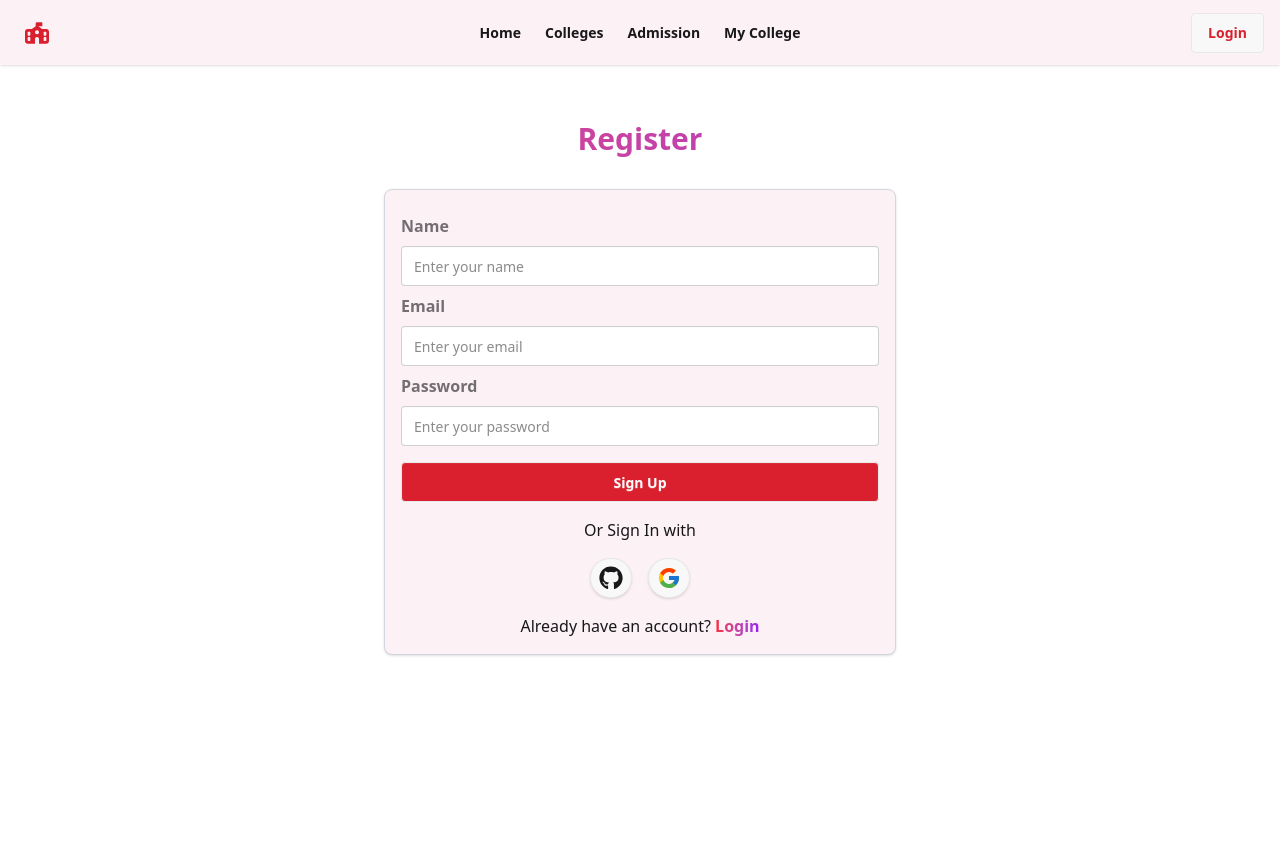
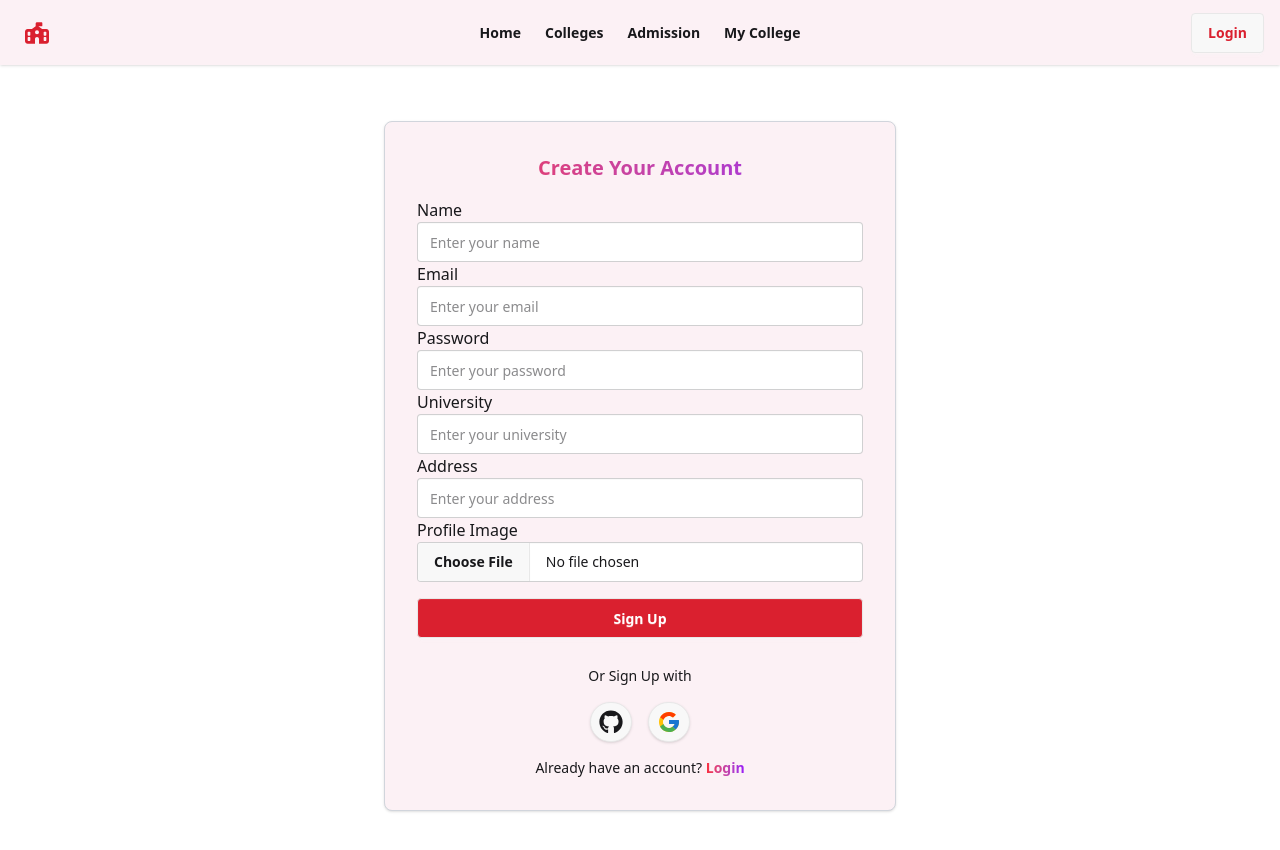
Before and after one commit to abdulmazidakash/f-next-js-college-booking, a Next.js app: page /register in a window 1280 px wide. Shown: the top 850 px of the page. Before the commit the page ends 800 px from the top, so only its background shows below. Built offline with nearby package versions, Linux system fonts and the light colour scheme; no server answers.

Commit message:
register and login page edit

```diff
--- a/src/app/login/components/LoginForm.jsx
+++ b/src/app/login/components/LoginForm.jsx
@@ -40,27 +40,30 @@ export default function LoginForm() {
 	}
   };
   return (
-    <form onSubmit={handleSubmit} className="w-full max-w-lg bg-section-bg rounded-lg shadow p-4 space-y-4 border border-gray-300">
+    <form
+    onSubmit={handleSubmit}
+    className="w-full max-w-lg  p-6 sm:p-8 bg-section-bg rounded-lg shadow  space-y-4 border border-gray-300">
+          <h2 className="text-xl bg-gradient-to-r from-red-500 to-purple-600 bg-clip-text text-transparent font-bold text-center mb-4">Login Your Account</h2>
+     {/* Email */}
       <label className="form-control w-full">
-        <div className="label w-full">
-          <span className="label-text  font-bold my-2">Email</span>
-        </div>
+        <span className="label-text font-medium mb-1">Email</span>
         <input
-          type="text"
+          type="email"
           name="email"
-          placeholder="Type here"
+          placeholder="Enter your email"
           className="input input-bordered w-full"
+          required
         />
       </label>
+      {/* Password */}
       <label className="form-control w-full">
-        <div className="label w-full">
-          <span className="label-text font-bold my-2">Password</span>
-        </div>
+        <span className="label-text font-medium mb-1">Password</span>
         <input
           type="password"
           name="password"
-          placeholder="Type here"
+          placeholder="Enter your password"
           className="input input-bordered w-full"
+          required
         />
       </label>
       <button className="w-full btn  bg-button-bg mt-4 text-white hover:bg-white hover:text-black font-bold">
--- a/src/app/login/page.jsx
+++ b/src/app/login/page.jsx
@@ -3,7 +3,6 @@ import LoginForm from "./components/LoginForm";
 export default function LoginPage() {
   return (
     <>
-      <h1 className="text-3xl text-center my-8 bg-gradient-to-r from-red-500 to-purple-600 bg-clip-text text-transparent font-bold">Login</h1>
       <section className="container mx-auto">
 
         {/* Right Section */}
--- a/src/app/register/components/RegisterForm.jsx
+++ b/src/app/register/components/RegisterForm.jsx
@@ -1,51 +1,77 @@
 "use client";
 import Link from "next/link";
+import { useState } from "react";
 import { registerUser } from "@/app/actions/auth/registerUser";
 import SocialLogin from "@/app/login/components/SocialLogin";
+import { useRouter } from "next/navigation";
 
 export default function RegisterForm() {
-
+  const router = useRouter();
+  const [isSubmitting, setIsSubmitting] = useState(false);
 
   const handleSubmit = async (e) => {
     e.preventDefault();
+    setIsSubmitting(true);
 
     const form = e.target;
     const name = form.name.value;
     const email = form.email.value;
     const password = form.password.value;
+    const university = form.university.value;
+    const address = form.address.value;
+    const imageFile = form.image.files[0];
 
-    const payload = { name, email, password };
+    let imageBase64 = "";
 
+    if (imageFile) {
+      const reader = new FileReader();
+      reader.onloadend = async () => {
+        imageBase64 = reader.result;
+
+        await submitData({ name, email, password, university, address, image: imageBase64 }, form);
+      };
+      reader.readAsDataURL(imageFile);
+    } else {
+      await submitData({ name, email, password, university, address, image: "" }, form);
+    }
+  };
+
+  const submitData = async (payload, form) => {
     const response = await registerUser(payload);
-	console.log('register response', response);
+    console.log("register response", response);
+    setIsSubmitting(false);
 
-    if (response.acknowledged === true) {
-      alert("Registration successful! ✅", { position: "top-center" });
-      form.reset(); // Clear the form
+    if (response?.acknowledged === true) {
+      alert("✅ Registration successful!");
+      router.push('/');
+      form.reset();
     } else {
-      alert(response.message || "Registration failed ❌", { position: "top-center" });
+      alert(response?.message || "❌ Registration failed");
     }
   };
 
   return (
-    <form onSubmit={handleSubmit} className="w-full max-w-lg bg-section-bg rounded-lg shadow p-4 space-y-4 border border-gray-300">
+    <form
+      onSubmit={handleSubmit}
+      className="w-full max-w-lg  p-6 sm:p-8 bg-section-bg rounded-lg shadow  space-y-4 border border-gray-300"
+    >
+      <h2 className="text-xl bg-gradient-to-r from-red-500 to-purple-600 bg-clip-text text-transparent font-bold text-center mb-4">Create Your Account</h2>
+
+      {/* Name */}
       <label className="form-control w-full">
-        <div className="label w-full">
-          <span className="label-text font-bold my-2">Name</span>
-        </div>
+        <span className="label-text font-medium mb-1">Name</span>
         <input
           type="text"
+          name="name"
           placeholder="Enter your name"
           className="input input-bordered w-full"
-          name="name"
           required
         />
       </label>
 
+      {/* Email */}
       <label className="form-control w-full">
-        <div className="label w-full">
-          <span className="label-text font-bold my-2">Email</span>
-        </div>
+        <span className="label-text font-medium mb-1">Email</span>
         <input
           type="email"
           name="email"
@@ -55,10 +81,9 @@ export default function RegisterForm() {
         />
       </label>
 
+      {/* Password */}
       <label className="form-control w-full">
-        <div className="label w-full">
-          <span className="label-text font-bold my-2">Password</span>
-        </div>
+        <span className="label-text font-medium mb-1">Password</span>
         <input
           type="password"
           name="password"
@@ -68,16 +93,61 @@ export default function RegisterForm() {
         />
       </label>
 
-      {/* <button type="submit" className="w-full h-12 bg-orange-500 text-white font-bold">
+      {/* University */}
+      <label className="form-control w-full">
+        <span className="label-text font-medium mb-1">University</span>
+        <input
+          type="text"
+          name="university"
+          placeholder="Enter your university"
+          className="input input-bordered w-full"
+          required
+        />
+      </label>
 
-      </button> */}
-	  <button className="w-full btn  bg-button-bg mt-4 text-white hover:bg-white hover:text-black font-bold"> Sign Up</button>
+      {/* Address */}
+      <label className="form-control w-full">
+        <span className="label-text font-medium mb-1">Address</span>
+        <input
+          type="text"
+          name="address"
+          placeholder="Enter your address"
+          className="input input-bordered w-full"
+          required
+        />
+      </label>
 
-      <p className="text-center">Or Sign In with</p>
+      {/* Image Upload */}
+      <label className="form-control w-full">
+        <span className="label-text font-medium mb-1">Profile Image</span>
+        <input
+          type="file"
+          name="image"
+          accept="image/*"
+          className="file-input file-input-bordered w-full"
+        />
+      </label>
+
+      {/* Submit Button */}
+      <button
+        type="submit"
+        disabled={isSubmitting}
+        className="w-full btn  bg-button-bg mt-4 text-white hover:bg-white hover:text-black font-bold"
+      >
+        {isSubmitting ? "Signing Up..." : "Sign Up"}
+      </button>
+
+      {/* Social Login */}
+      <p className="text-center text-sm mt-3">Or Sign Up with</p>
       <SocialLogin />
-      <p className="text-center">
+
+      {/* Already have account */}
+      <p className="text-center mt-4 text-sm">
         Already have an account?{" "}
-        <Link href="/login" className="bg-gradient-to-r from-red-500 to-purple-600 bg-clip-text text-transparent font-bold">
+        <Link
+          href="/login"
+          className="bg-gradient-to-r from-red-500 to-purple-600 bg-clip-text text-transparent font-bold"
+        >
           Login
         </Link>
       </p>
--- a/src/app/register/page.jsx
+++ b/src/app/register/page.jsx
@@ -4,7 +4,7 @@ import RegisterForm from "./components/RegisterForm";
 export default function RegisterPage() {
   return (
     <>
-      <h1 className="text-3xl text-center my-8 bg-gradient-to-r from-red-500 to-purple-600 bg-clip-text text-transparent font-bold">Register</h1>
+
       <section className="container mx-auto">
 
         {/* Right Section */}
```
